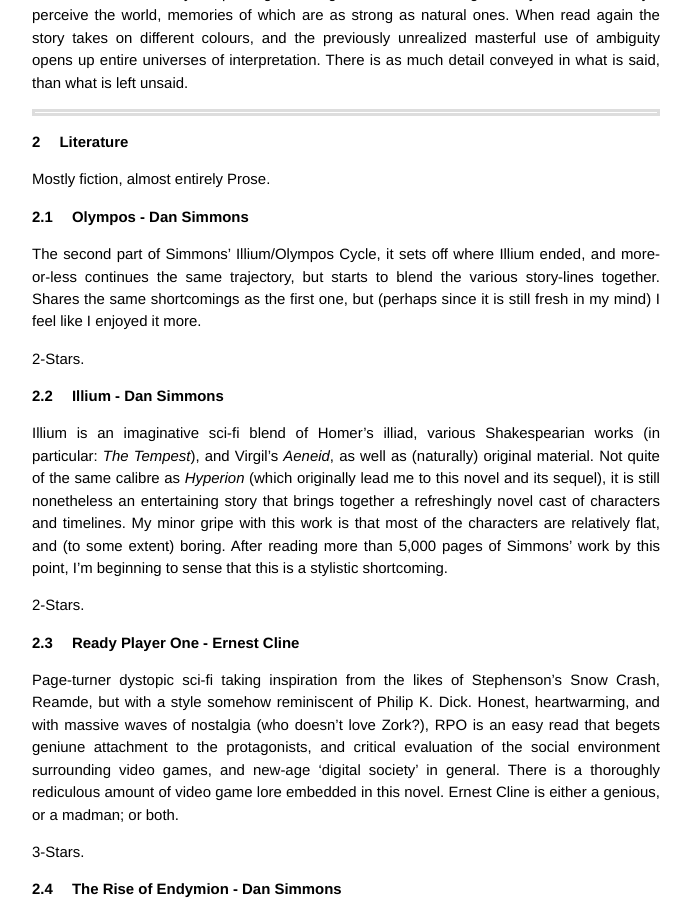
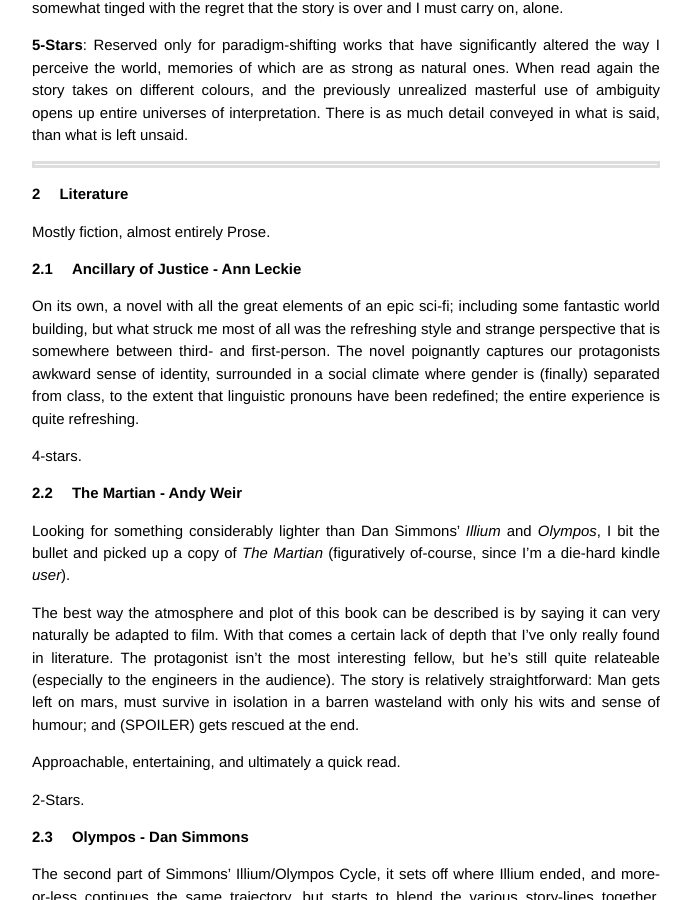
Before and after one commit to athuras/athuras.github.com, a Jekyll site: the page built from _posts/2014-08-06-Booklist.markdown, in a window 1280 px wide and 900 px high, scrolled down 2317 px. Shown: the whole window, without its empty margins (294-985 px from the left). Built offline with Jekyll 4.4.1, drawn with Linux system fonts in a browser that asks for light colours; comment, search, counter and statistics services are not loaded; some of the changed text lies outside the part shown.

Commit message:
added martian, ancillary

```diff
--- a/_posts/2014-08-06-Booklist.markdown
+++ b/_posts/2014-08-06-Booklist.markdown
@@ -40,6 +40,21 @@
 
 # Literature
 Mostly fiction, almost entirely Prose.
+
+## Ancillary of Justice - Ann Leckie
+On its own, a novel with all the great elements of an epic sci-fi; including some fantastic world building, but what struck me most of all was the refreshing style and strange perspective that is somewhere between third- and first-person. The novel poignantly captures our protagonists awkward sense of identity, surrounded in a social climate where gender is (finally) separated from class, to the extent that linguistic pronouns have been redefined; the entire experience is quite refreshing.
+
+4-stars.
+
+## The Martian - Andy Weir
+Looking for something considerably lighter than Dan Simmons' *Illium* and *Olympos*, I bit the bullet and picked up a copy of *The Martian* (figuratively of-course, since I'm a die-hard kindle *user*).
+
+The best way the atmosphere and plot of this book can be described is by saying it can very naturally be adapted to film. With that comes a certain lack of depth that I've only really found in literature.
+The protagonist isn't the most interesting fellow, but he's still quite relateable (especially to the engineers in the audience). The story is relatively straightforward: Man gets left on mars, must survive in isolation in a barren wasteland with only his wits and sense of humour; and (SPOILER) gets rescued at the end.
+
+Approachable, entertaining, and ultimately a quick read.
+
+2-Stars.
 
 ## Olympos - Dan Simmons
 The second part of Simmons' Illium/Olympos Cycle, it sets off where Illium ended, and more-or-less continues the same trajectory, but starts to blend the various story-lines together. Shares the same shortcomings as the first one, but (perhaps since it is still fresh in my mind) I feel like I enjoyed it more.
```
